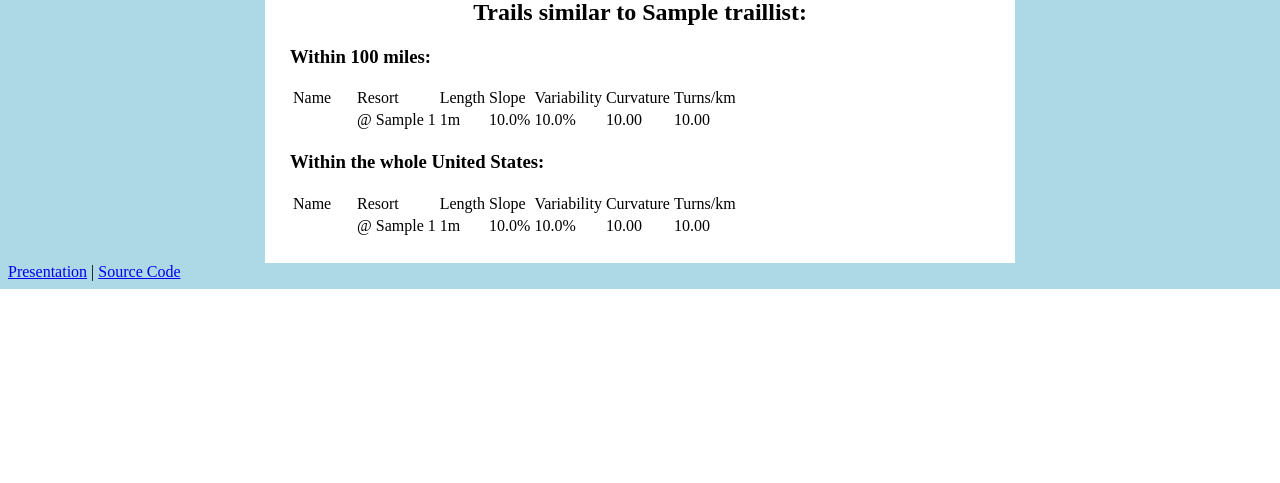
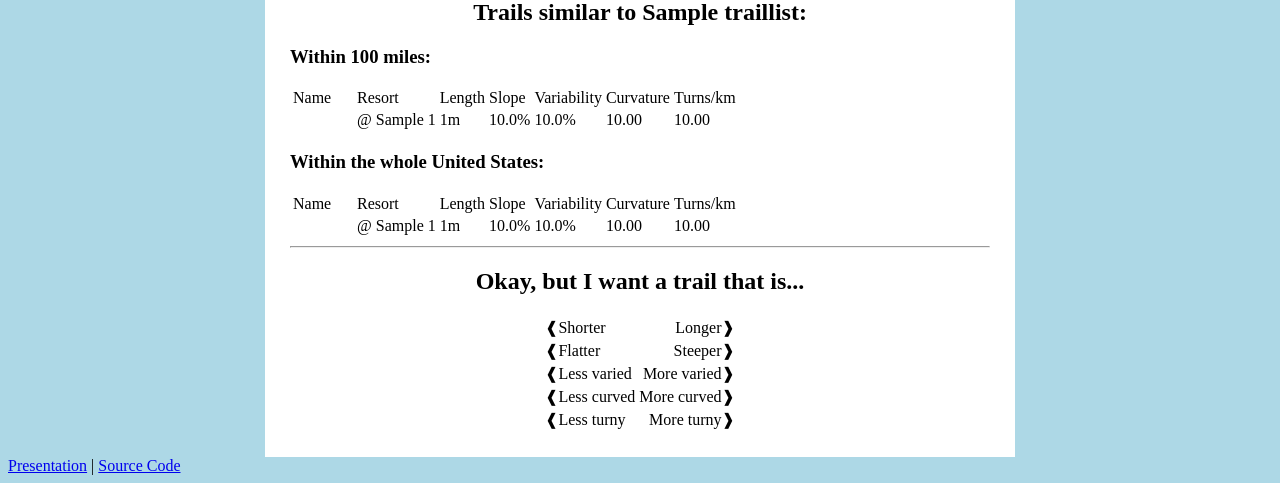
Before and after one commit to dsklein/Trailblazr, a Flask app: template app/templates/index.html in a window 1280 px wide. Shown: the part 570-1053 px from the top of the page. Before the commit the page ends 859 px from the top, so only its background shows below. Run offline with Flask 2, Linux system fonts and the light colour scheme; the template is opened without the code that fills it: most values are stand-ins (such as "Sample title", 1, 10 or a date in 2020); parts of the project's set-up code (start-up, migrations or seed data) failed here and were passed over; some libraries are stand-ins or nearby versions.

Commit message:
Add ability to request higher/lower features

```diff
--- a/app/static/custom.css
+++ b/app/static/custom.css
@@ -31,6 +31,14 @@ select {
 select:focus {
 	border-color: #4dac71;
 	box-shadow: 0 0 0 1px #4dac71;
+}
+
+table.center {
+	margin: auto;
+}
+
+.right {
+	text-align: right;
 }
 
 td a {
--- a/app/templates/index.html
+++ b/app/templates/index.html
@@ -143,3 +143,91 @@
 {% endif %}
 {% endif %}
 {% endblock %}
+
+
+{% block shifted %}
+{% if selectedtrail %}
+<hr>
+<h2>Okay, but I want a trail that is...</h2>
+{% set shifts = traillist[selectedtrail]['shifted'] %}
+<table class="center">
+
+  <tr>
+	<td class="{{ traillist[shifts['length_down'][0]|string]['rating'] }}">
+	  <a href="?resort=0&trail={{ shifts['length_down'][0] }}">
+		{{ traillist[shifts['length_down'][0]|string]['name'] }}
+	  </a>
+	</td>
+	<td>❰Shorter</td>
+	<td class="right">Longer❱</td>
+	<td class="{{ traillist[shifts['length_up'][0]|string]['rating'] }}">
+	  <a href="?resort=0&trail={{ shifts['length_up'][0] }}">
+		{{ traillist[shifts['length_up'][0]|string]['name'] }}
+	  </a>
+	</td>
+  </tr>
+
+  <tr>
+	<td class="{{ traillist[shifts['slope_down'][0]|string]['rating'] }}">
+	  <a href="?resort=0&trail={{ shifts['slope_down'][0] }}">
+		{{ traillist[shifts['slope_down'][0]|string]['name'] }}
+	  </a>
+	</td>
+	<td>❰Flatter</td>
+	<td class="right">Steeper❱</td>
+	<td class="{{ traillist[shifts['slope_up'][0]|string]['rating'] }}">
+	  <a href="?resort=0&trail={{ shifts['slope_up'][0] }}">
+		{{ traillist[shifts['slope_up'][0]|string]['name'] }}
+	  </a>
+	</td>
+  </tr>
+
+  <tr>
+	<td class="{{ traillist[shifts['spread_down'][0]|string]['rating'] }}">
+	  <a href="?resort=0&trail={{ shifts['spread_down'][0] }}">
+		{{ traillist[shifts['spread_down'][0]|string]['name'] }}
+	  </a>
+	</td>
+	<td>❰Less varied</td>
+	<td class="right">More varied❱</td>
+	<td class="{{ traillist[shifts['spread_up'][0]|string]['rating'] }}">
+	  <a href="?resort=0&trail={{ shifts['spread_up'][0] }}">
+		{{ traillist[shifts['spread_up'][0]|string]['name'] }}
+	  </a>
+	</td>
+  </tr>
+
+  <tr>
+	<td class="{{ traillist[shifts['sinu_down'][0]|string]['rating'] }}">
+	  <a href="?resort=0&trail={{ shifts['sinu_down'][0] }}">
+		{{ traillist[shifts['sinu_down'][0]|string]['name'] }}
+	  </a>
+	</td>
+	<td>❰Less curved</td>
+	<td class="right">More curved❱</td>
+	<td class="{{ traillist[shifts['sinu_up'][0]|string]['rating'] }}">
+	  <a href="?resort=0&trail={{ shifts['sinu_up'][0] }}">
+		{{ traillist[shifts['sinu_up'][0]|string]['name'] }}
+	  </a>
+	</td>
+  </tr>
+
+  <tr>
+	<td class="{{ traillist[shifts['inflect_down'][0]|string]['rating'] }}">
+	  <a href="?resort=0&trail={{ shifts['inflect_down'][0] }}">
+		{{ traillist[shifts['inflect_down'][0]|string]['name'] }}
+	  </a>
+	</td>
+	<td>❰Less turny</td>
+	<td class="right">More turny❱</td>
+	<td class="{{ traillist[shifts['inflect_up'][0]|string]['rating'] }}">
+	  <a href="?resort=0&trail={{ shifts['inflect_up'][0] }}">
+		{{ traillist[shifts['inflect_up'][0]|string]['name'] }}
+	  </a>
+	</td>
+  </tr>
+
+</table>
+
+{% endif %}
+{% endblock %}
--- a/app/templates/layout.html
+++ b/app/templates/layout.html
@@ -29,6 +29,11 @@
 		{% block similar %}
 		{% endblock %}
 	  </div>
+
+	  <div class="row">
+		{% block shifted %}
+		{% endblock %}
+	  </div>
 	</div> <!-- end "container" -->
 	<a href="https://docs.google.com/presentation/d/1oLRa3wqMAGlFclMiQVWqNiiaz-KjaarAPGSBcfo_cyE/edit?usp=sharing">Presentation</a>
 	| <a href="https://github.com/dsklein/Trailblazr">Source Code</a>
```
Also changed, not shown: data/run_model.py (+53 -4 lines).
